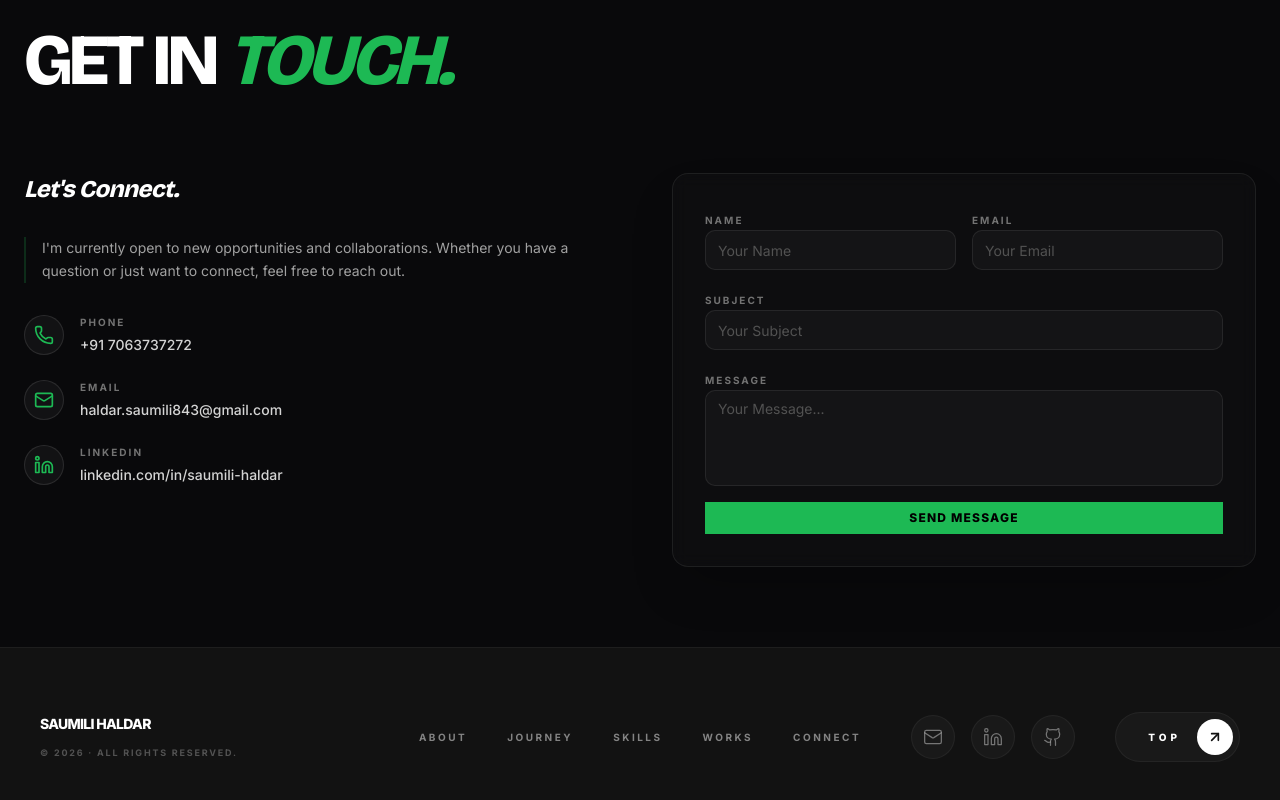
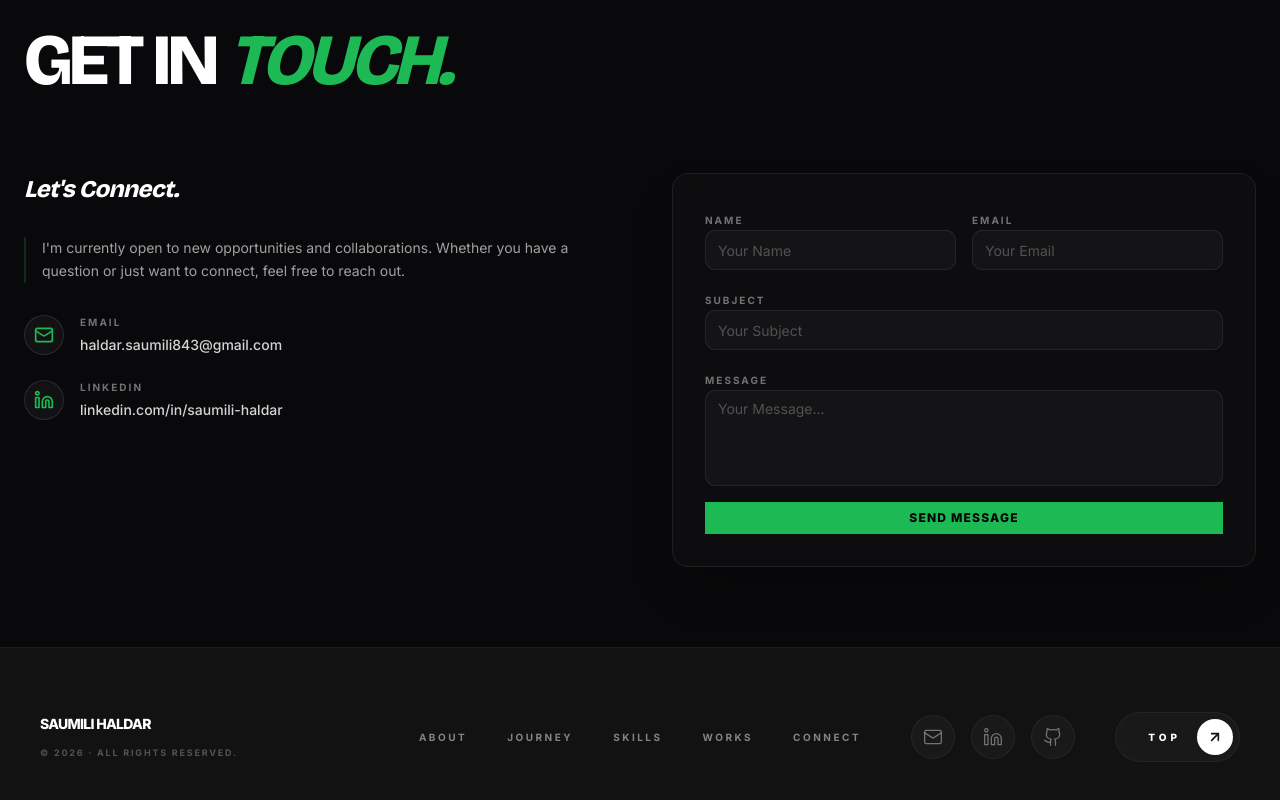
Before and after one commit to SaumiliHaldar/Portfolio, a Next.js app: page / in a window 1280 px wide. Shown: the part 6256-7056 px from the top of the page. Built offline with nearby package versions, Linux system fonts and the light colour scheme.

Commit message:
updated contact section

```diff
--- a/src/components/section/Contact.jsx
+++ b/src/components/section/Contact.jsx
@@ -2,7 +2,7 @@
 
 import { useState, useEffect } from "react";
 import { motion, AnimatePresence } from "framer-motion";
-import { Mail, Linkedin, Phone, CheckCircle2, AlertCircle, X } from "lucide-react";
+import { Mail, Linkedin, CheckCircle2, AlertCircle, X } from "lucide-react";
 
 // Themed Toaster Component
 const Toast = ({ message, type, onClose }) => {
@@ -131,17 +131,6 @@ export default function Contact() {
             </p>
 
             <div className="space-y-6 w-full">
-              <div className="flex flex-row items-center gap-4 text-left group">
-                <div className="flex h-10 w-10 shrink-0 items-center justify-center rounded-full bg-white/[0.04] border border-white/10 text-primary group-hover:border-primary/40 group-hover:bg-primary/5 transition-all duration-300">
-                  <Phone className="h-5 w-5" />
-                </div>
-                <div>
-                  <h4 className="text-[10px] font-bold tracking-[0.2em] uppercase text-neutral-500 mb-0.5">Phone</h4>
-                  <a href="tel:+917063737272" className="text-sm font-medium text-neutral-300 hover:text-primary transition-colors">
-                    +91 7063737272
-                  </a>
-                </div>
-              </div>
 
               <div className="flex flex-row items-center gap-4 text-left group">
                 <div className="flex h-10 w-10 shrink-0 items-center justify-center rounded-full bg-white/[0.04] border border-white/10 text-primary group-hover:border-primary/40 group-hover:bg-primary/5 transition-all duration-300">
```
